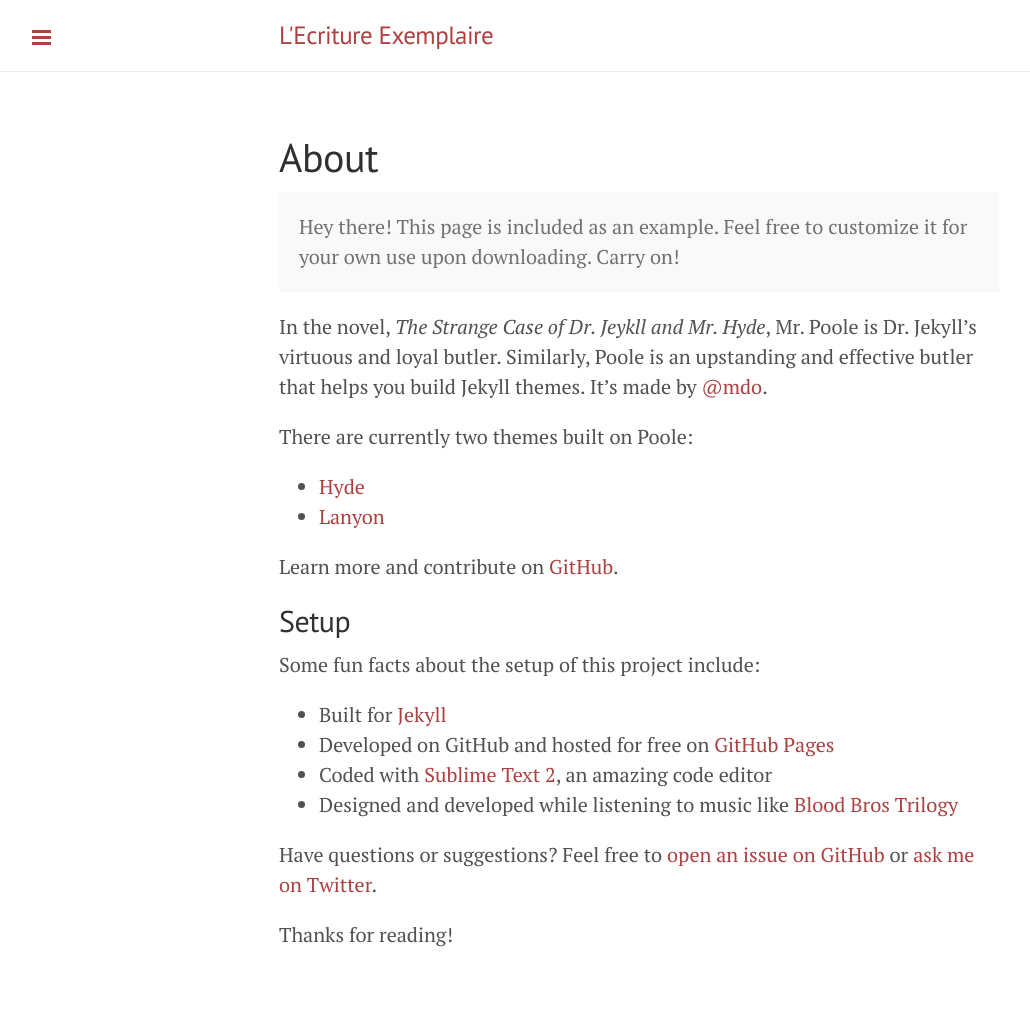
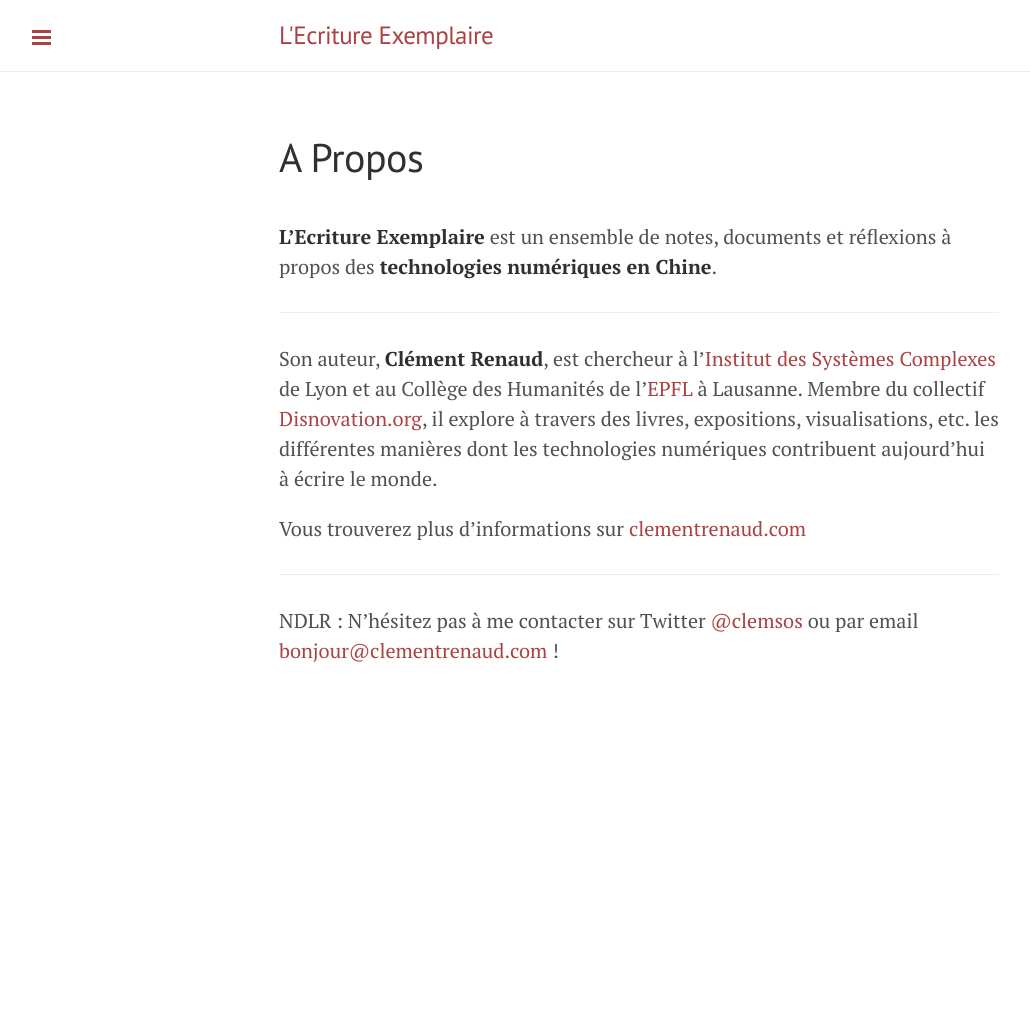
Before and after one commit to clemsos/ecriture.exemplaire.cc, a Jekyll site: the page built from about.md, in a window 1280 px wide. Shown: the whole page, without its empty margins (1-1031 px from the left). Built offline with Jekyll 4.4.1, drawn with Linux system fonts in a browser that asks for light colours; after the commit the page ends 900 px from its top, so only the background shows below that.

Commit message:
about page + site description

```diff
--- a/_config.yml
+++ b/_config.yml
@@ -4,12 +4,16 @@ permalink:        pretty
 # Setup
 title:            "L'Ecriture Exemplaire"
 tagline:          ''
-description:      ''
+description:      "L'Ecriture Exemplaire est un ensemble de notes, documents, et réflexions par [Clément Renaud](/about) à propos des technologies numériques en Chine."
+
+#social
+facebook:         https://www.facebook.com/LEcriture-Exemplaire-2326825127550213
 
 
 author:
   name:           Clément Renaud
-  url:            https://twitter.com/clemsos
+  twitter:        clemsos
+  url:            https://clementrenaud.com
   email:          bonjour@clementrenaud.com
 
 paginate:         5
--- a/_includes/sidebar.html
+++ b/_includes/sidebar.html
@@ -5,7 +5,7 @@
 <!-- Toggleable sidebar -->
 <div class="sidebar" id="sidebar">
   <div class="sidebar-item">
-    <p>{{ site.description }}</p>
+    <p>{{ site.description | markdownify }}</p>
   </div>
 
   <nav class="sidebar-nav">
--- a/about.md
+++ b/about.md
@@ -1,30 +1,16 @@
 ---
 layout: page
-title: About
+title: A Propos
 ---
 
-<p class="message">
-  Hey there! This page is included as an example. Feel free to customize it for your own use upon downloading. Carry on!
-</p>
+**L'Ecriture Exemplaire** est un ensemble de notes, documents et réflexions à propos des **technologies numériques en Chine**.
 
-In the novel, *The Strange Case of Dr. Jeykll and Mr. Hyde*, Mr. Poole is Dr. Jekyll's virtuous and loyal butler. Similarly, Poole is an upstanding and effective butler that helps you build Jekyll themes. It's made by [@mdo](https://twitter.com/mdo).
+---
 
-There are currently two themes built on Poole:
+Son auteur, **Clément Renaud**, est chercheur à l’[Institut des Systèmes Complexes](https://ixxi.fr) de Lyon et au Collège des Humanités de l’[EPFL](https://epfl.ch) à Lausanne. Membre du collectif [Disnovation.org](https://disnovation.org), il explore à travers des livres, expositions, visualisations, etc. les différentes manières dont les technologies numériques contribuent aujourd'hui à écrire le monde.
 
-* [Hyde](http://hyde.getpoole.com)
-* [Lanyon](http://lanyon.getpoole.com)
+Vous trouverez plus d'informations sur [clementrenaud.com](https://clementrenaud.com/about)
 
-Learn more and contribute on [GitHub](https://github.com/poole).
+---
 
-## Setup
-
-Some fun facts about the setup of this project include:
-
-* Built for [Jekyll](http://jekyllrb.com)
-* Developed on GitHub and hosted for free on [GitHub Pages](https://pages.github.com)
-* Coded with [Sublime Text 2](http://sublimetext.org), an amazing code editor
-* Designed and developed while listening to music like [Blood Bros Trilogy](https://soundcloud.com/maddecent/sets/blood-bros-series)
-
-Have questions or suggestions? Feel free to [open an issue on GitHub](https://github.com/poole/issues/new) or [ask me on Twitter](https://twitter.com/mdo).
-
-Thanks for reading!
+NDLR : N'hésitez pas à me contacter sur Twitter <a href="https://twitter.com/{{site.author.twitter}}">@{{site.author.twitter}}</a> ou par email <a href="mailto:{{site.author.email}}">{{site.author.email}}</a> !
--- a/public/css/style.css
+++ b/public/css/style.css
@@ -1,3 +1,11 @@
+h1.page-title {
+  margin-bottom: 1em;
+}
+
+h2, h3 {
+  margin: 2em 0 .7em 0;
+}
+
 .footnotes {
   border-top: 1px solid #ccc;
   padding-top: 2em;
@@ -11,3 +19,8 @@
 .footnotes p {
   margin-bottom: .6rem;
 }
+
+#contact {
+  position: absolute;
+  bottom : 1em
+}
```
